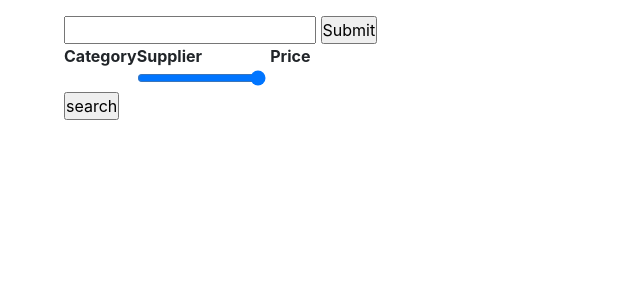
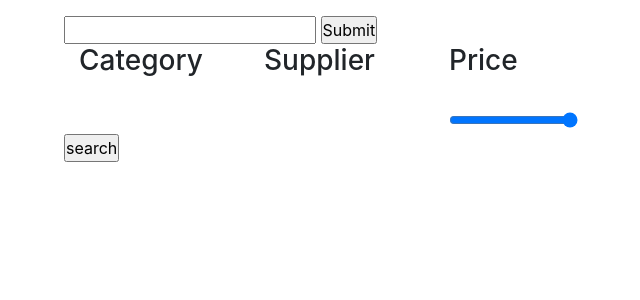
Before and after one commit to amitmes/Gamestorefinal, an ASP.NET Core app: page /Games in a window 1280 px wide. Shown: the part 59-359 px from the top of the page, without its empty margins (21-661 px from the left). Run offline with ASP.NET Core 8, Linux system fonts and the light colour scheme; data that the repository does not hold is empty.

Commit message:
categories in games

```diff
--- a/Gamestorefinal/Views/Games/Index.cshtml
+++ b/Gamestorefinal/Views/Games/Index.cshtml
@@ -25,38 +25,36 @@
 
     <form id="filter" asp-action="Filter">
         <table>
-            <thead><tr>
-                    <th scope="col">Category</th>
-                    <th scope="col">Supplier</th>
-                    <th scope="col">Price</th>
-                </tr></thead>
+
             <tbody>
-                <tr>
-                    <th scope="col"></th>
+                <div class="d-flex">
+                    <div class="col-2">
+                        <div style="padding-left:0;"><h3>Category</h3></div><br />
                         @foreach (var cat in ViewBag.Category)
                         {
-                        <td>
+                            <div class="row">
                                 <input type="checkbox" value="@cat.Name" name="category" /> @cat.Name
-                        </td>
+                            </div>
                         }
-                </tr>
-                <tr>
-                    <th scope="col"></th>
+                    </div>
+
+                    <div class="col-2">
+                        <div style="padding-left:0;"><h3>Supplier</h3></div><br />
+
                         @foreach (var sup in ViewBag.Suppliers)
                         {
-                        <td>
+                            <div class="row">
                                 <input type="checkbox" value="@sup.Name" name="supplier" /> @sup.Name
-                        </td>
-
+                            </div>
                         }
-                </tr>
-                <tr>
-                    <th scope="row"></th>
-                    <td>
+                    </div>
+                    <div class="col-2">
+                        <div style="padding-left:0;"><h3>Price</h3></div><br />
                         <input type="range" class="form-range" min="0" max="1000" step="1" value="1000" oninput="priceval.value = this.value" name="price" />
                         <output id="priceval"></output>
-                    </td>
-                </tr>
+                    </div>
+                </div>
+
             </tbody>
         </table>
             <input type="submit" id="multifilter" value="search" />
```
Lines whose indentation alone changed are shown as unchanged.
